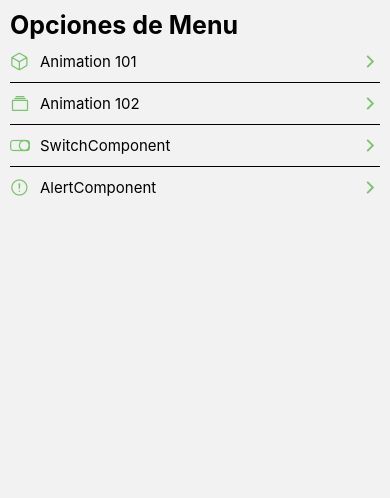
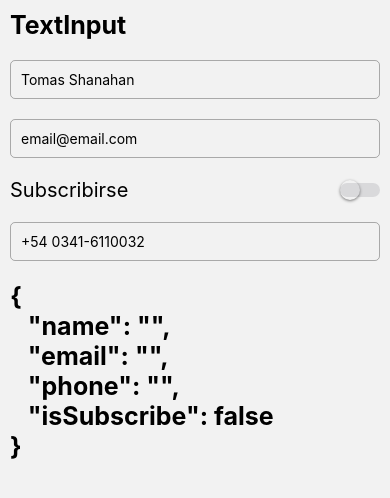
Before and after one commit to Tomashanahan/react-native-components, a React Native app: screen /TextInputComponent in a window 390 px wide. Shown: the top 498 px of the page. Built offline with nearby package versions, Linux system fonts and the light colour scheme.

Commit message:
feat: using RN TextInpuet

```diff
--- a/src/components/HeaderTitle.tsx
+++ b/src/components/HeaderTitle.tsx
@@ -9,7 +9,7 @@ interface Props {
   titleColor?: string;
 }
 
-function HeaderTitle({title, titleColor}: Props) {
+function HeaderTitle({title, titleColor = '#000'}: Props) {
   const {top} = useSafeAreaInsets();
   return (
     <View style={{marginTop: top}}>
--- a/src/data/menuItems.data.ts
+++ b/src/data/menuItems.data.ts
@@ -12,13 +12,18 @@ export const menuListData: MenuItem[] = [
     component: 'Animation102',
   },
   {
-    name: 'SwitchComponent',
+    name: 'Switch Component',
     icon: 'toggle-outline',
     component: 'SwitchComponent',
   },
   {
-    name: 'AlertComponent',
+    name: 'Alert Component',
     icon: 'alert-circle-outline',
     component: 'AlertComponent',
   },
+  {
+    name: 'Text Input',
+    icon: 'file-tray-outline',
+    component: 'TextInputComponent',
+  },
 ];
--- /dev/null
+++ b/src/hooks/useForm.tsx
@@ -0,0 +1,16 @@
+import {useState} from 'react';
+
+function useForm<T extends Object>(initialFormState: T) {
+  const [form, setForm] = useState<T>(initialFormState);
+
+  const onChange = <K extends Object>(value: K, field: keyof T) => {
+    setForm({
+      ...form,
+      [field]: value,
+    });
+  };
+
+  return {...form, setForm, form, onChange};
+}
+
+export default useForm;
--- a/src/navigation/StackNavigator.tsx
+++ b/src/navigation/StackNavigator.tsx
@@ -1,11 +1,12 @@
 import React from 'react';
 import {createStackNavigator} from '@react-navigation/stack';
 
-import Home from '../screens/Home.screen';
+import AlertComponent from '../screens/Alert.screen';
 import Animation101 from '../screens/Animation101.screen';
 import Animation102 from '../screens/Animation102.screen';
+import Home from '../screens/Home.screen';
 import SwitchComponent from '../screens/Switch.screen';
-import AlertComponent from '../screens/Alert.screen';
+import TextInputComponent from '../screens/TextInput.screen';
 
 const Stack = createStackNavigator();
 
@@ -19,6 +20,7 @@ export function StackNavigator() {
       <Stack.Screen name="Animation102" component={Animation102} />
       <Stack.Screen name="SwitchComponent" component={SwitchComponent} />
       <Stack.Screen name="AlertComponent" component={AlertComponent} />
+      <Stack.Screen name="TextInputComponent" component={TextInputComponent} />
     </Stack.Navigator>
   );
 }
--- a/src/screens/Switch.screen.tsx
+++ b/src/screens/Switch.screen.tsx
@@ -25,35 +25,37 @@ const SwitchComponent = () => {
   };
 
   return (
-    <View style={styles.container}>
+    <View style={switchStyles.container}>
       <HeaderTitle title="Switches" />
-      <View style={styles.switchRow}>
-        <Text style={styles.switchText}>isActive</Text>
+      <View style={switchStyles.switchRow}>
+        <Text style={switchStyles.switchText}>isActive</Text>
         <CustomSwitch
           isOn={isActive}
           onChange={value => onChange(value, 'isActive')}
         />
       </View>
-      <View style={styles.switchRow}>
-        <Text style={styles.switchText}>isHungry</Text>
+      <View style={switchStyles.switchRow}>
+        <Text style={switchStyles.switchText}>isHungry</Text>
         <CustomSwitch
           isOn={isHungry}
           onChange={value => onChange(value, 'isHungry')}
         />
       </View>
-      <View style={styles.switchRow}>
-        <Text style={styles.switchText}>isHappy</Text>
+      <View style={switchStyles.switchRow}>
+        <Text style={switchStyles.switchText}>isHappy</Text>
         <CustomSwitch
           isOn={isHappy}
           onChange={value => onChange(value, 'isHappy')}
         />
       </View>
-      <Text style={styles.switchText}>{JSON.stringify(state, null, 3)}</Text>
+      <Text style={switchStyles.switchText}>
+        {JSON.stringify(state, null, 3)}
+      </Text>
     </View>
   );
 };
 
-const styles = StyleSheet.create({
+export const switchStyles = StyleSheet.create({
   container: {
     flex: 1,
     marginVertical: 10,
--- /dev/null
+++ b/src/screens/TextInput.screen.tsx
@@ -0,0 +1,95 @@
+import React from 'react';
+import {
+  View,
+  TextInput,
+  KeyboardAvoidingView,
+  Platform,
+  ScrollView,
+  TouchableWithoutFeedback,
+  Keyboard,
+  Text,
+} from 'react-native';
+
+import {AppTheme} from '../theme/App.theme';
+import HeaderTitle from '../components/HeaderTitle';
+import {StyleSheet} from 'react-native';
+import useForm from '../hooks/useForm';
+import CustomSwitch from '../components/CustomSwitch';
+import {switchStyles} from './Switch.screen';
+
+interface FormState {
+  name: string;
+  email: string;
+  phone: string;
+  isSubscribe: boolean;
+}
+
+function TextInputComponent() {
+  const {form, isSubscribe, onChange} = useForm<FormState>({
+    name: '',
+    email: '',
+    phone: '',
+    isSubscribe: false,
+  });
+
+  return (
+    <KeyboardAvoidingView
+      behavior={Platform.OS === 'ios' ? 'padding' : 'height'}>
+      <ScrollView>
+        <TouchableWithoutFeedback onPress={Keyboard.dismiss}>
+          <View style={AppTheme.globalMargin}>
+            <HeaderTitle title="TextInput" />
+            <TextInput
+              style={style.textInput}
+              onChangeText={value => onChange<string>(value, 'name')}
+              placeholder="Tomas Shanahan"
+              autoCorrect={false}
+              autoCapitalize="words"
+            />
+            <TextInput
+              style={style.textInput}
+              onChangeText={value => onChange<string>(value, 'email')}
+              placeholder="email@email.com"
+              autoCorrect={false}
+              autoCapitalize="none"
+              keyboardType="email-address"
+            />
+
+            <View style={switchStyles.switchRow}>
+              <Text style={switchStyles.switchText}>Subscribirse</Text>
+              <CustomSwitch
+                isOn={isSubscribe}
+                onChange={value => onChange<boolean>(value, 'isSubscribe')}
+              />
+            </View>
+
+            <TextInput
+              style={style.textInput}
+              onChangeText={value => onChange<string>(value, 'phone')}
+              placeholder="+54 0341-6110032"
+              autoCorrect={false}
+              keyboardType="phone-pad"
+            />
+
+            <HeaderTitle title={JSON.stringify(form, null, 3)} />
+
+            <View style={style.scrollBottomSpace} />
+          </View>
+        </TouchableWithoutFeedback>
+      </ScrollView>
+    </KeyboardAvoidingView>
+  );
+}
+
+const style = StyleSheet.create({
+  scrollBottomSpace: {marginBottom: 100},
+  textInput: {
+    borderWidth: 1,
+    marginVertical: 10,
+    borderRadius: 5,
+    padding: 10,
+    borderColor: 'rgba(0,0,0,0.3)',
+  },
+});
+
+export default TextInputComponent;
```
